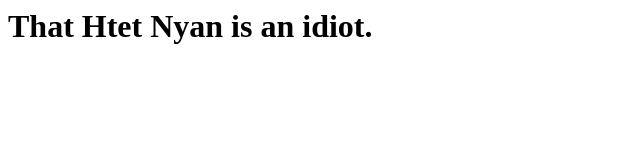
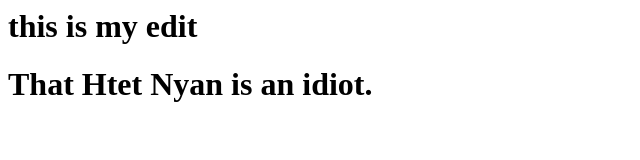
Before and after one commit to thar-htet-nyan/LOLTEST, a plain HTML site: page index.html in a window 1280 px wide. Shown: the whole page, without its empty margins (0-640 px from the left). Drawn offline with Linux system fonts and the light colour scheme.

Commit message:
Update index.html

```diff
--- a/index.html
+++ b/index.html
@@ -1 +1,2 @@
+<h1> this is my edit </h1>
 <h1>That Htet Nyan is an idiot.</h1>
```
